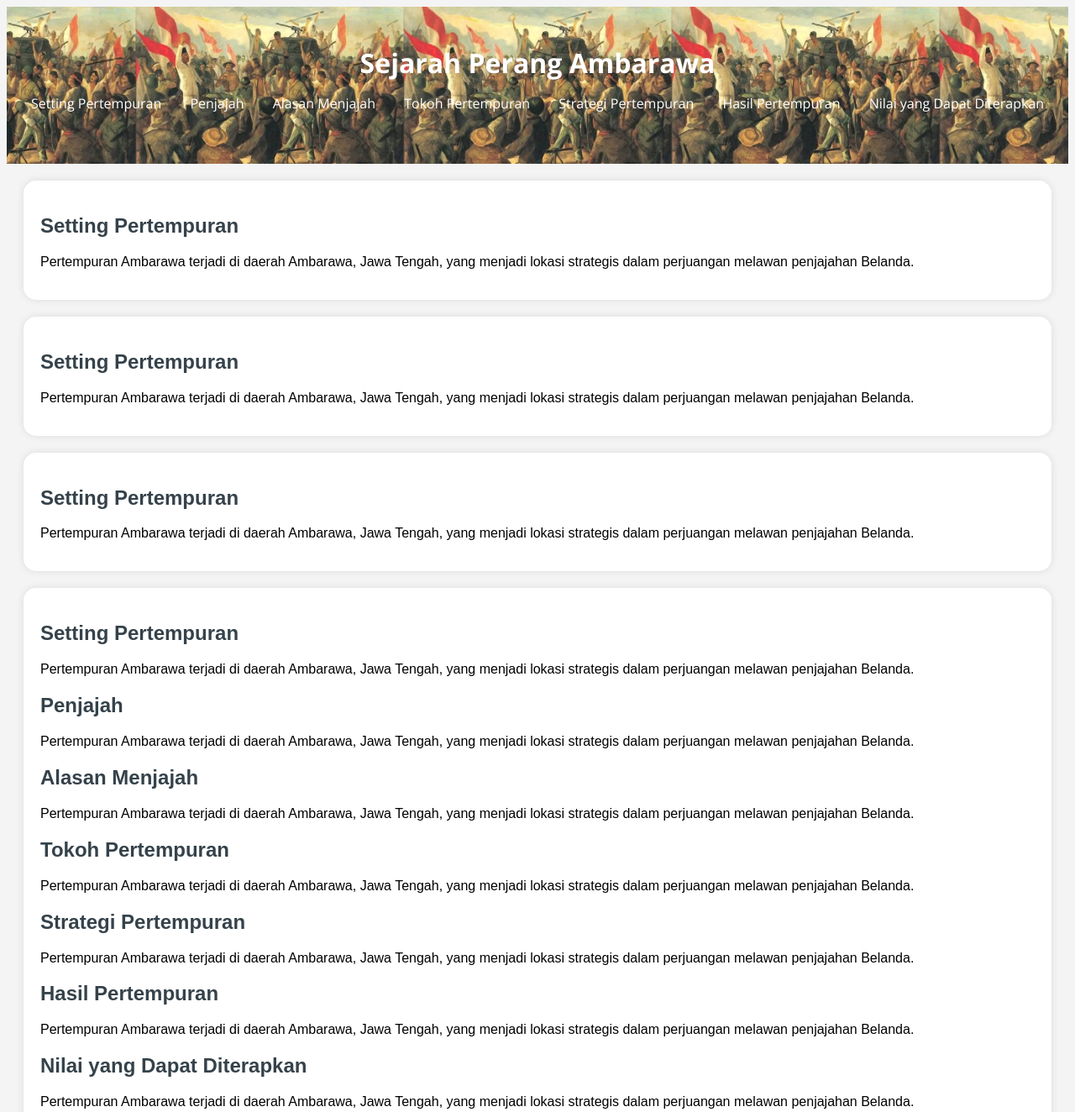
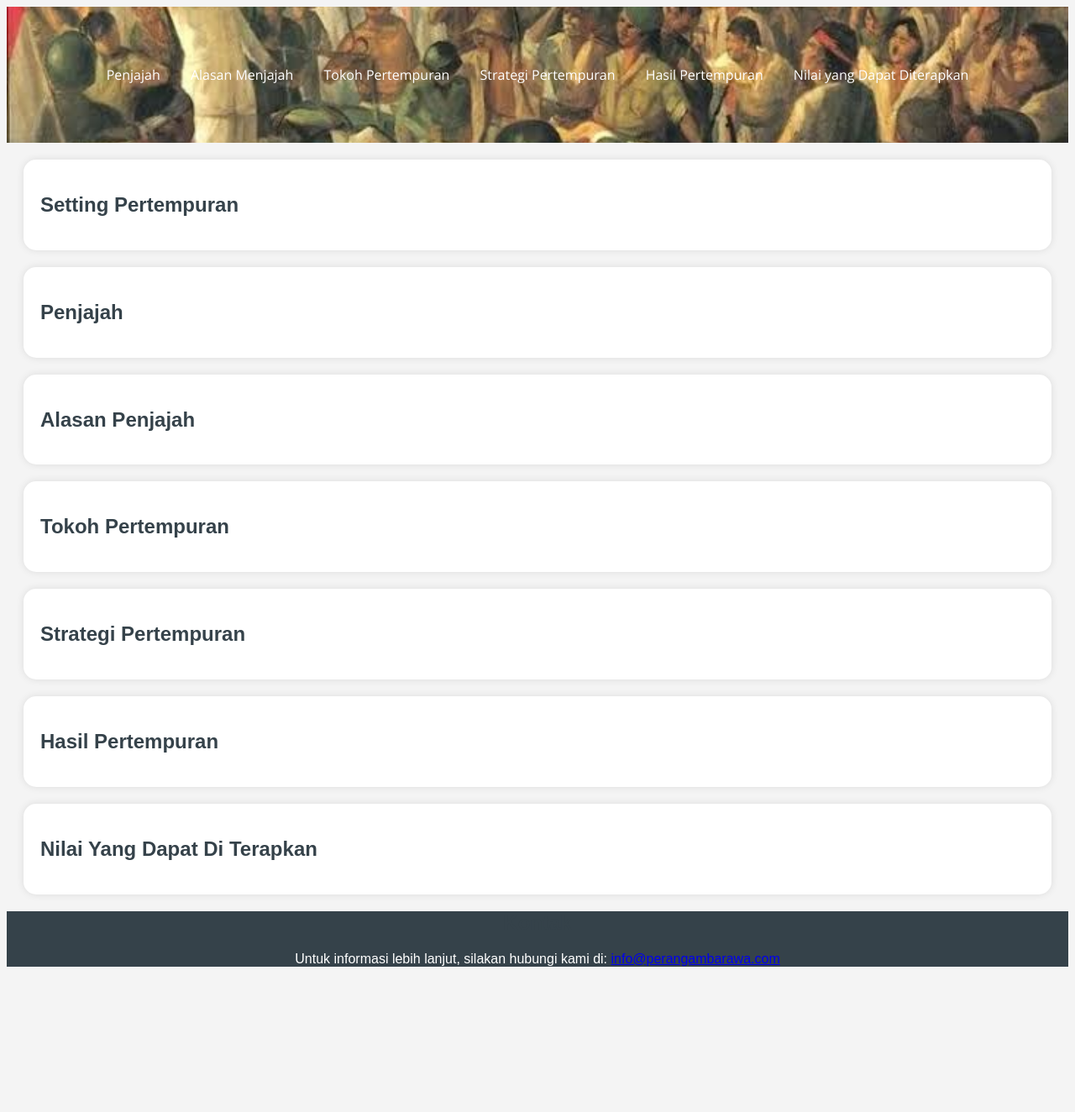
Before and after one commit to Aditya3-9-08/Sejarah, a plain HTML site: page sejarah.html in a window 1280 px wide. Shown: the top 1324 px of the page at 84% size. After the commit the page ends 1167 px from the top, so only its background shows below. Drawn offline with nearby package versions, Linux system fonts and the light colour scheme.

Commit message:
Pernyataan

```diff
--- /dev/null
+++ b/rawr.js
@@ -0,0 +1,17 @@
+function muncul(id) {
+    // Sembunyikan semua elemen dengan class 'options'
+    const allOptions = document.querySelectorAll('.options');
+    allOptions.forEach(option => {
+        if (option.id !== id) {
+            option.style.display = 'none';
+        }
+    });
+
+    // Toggle tampilan options yang diklik
+    const current = document.getElementById(id);
+    if (current.style.display === 'block') {
+        current.style.display = 'none';
+    } else {
+        current.style.display = 'block';
+    }
+}
--- a/sejarah.html
+++ b/sejarah.html
@@ -10,89 +10,145 @@
 <link href="https://fonts.googleapis.com/css2?family=Open+Sans:ital,wght@0,300..800;1,300..800&display=swap" rel="stylesheet">
 </head>
 <body>
-    <header>
-        <h1>Sejarah Perang Ambarawa</h1>
-        <nav>
-            <ul>
-                <li><a href="#setting">Setting Pertempuran</a></li>
-                <li><a href="#penjajah">Penjajah</a></li>
-                <li><a href="#alasan">Alasan Menjajah</a></li>
-                <li><a href="#tokoh">Tokoh Pertempuran</a></li>
-                <li><a href="#strategi">Strategi Pertempuran</a></li>
-                <li><a href="#hasil">Hasil Pertempuran</a></li>
-                <li><a href="#nilai">Nilai yang Dapat Diterapkan</a></li>
-            </ul>
+    <nav class="navbar">
+        <div class="navigasi">
+                <a href="#penjajah">Penjajah</a>
+                <a href="#alasan">Alasan Menjajah</a>
+                <a href="#tokoh">Tokoh Pertempuran</a>
+                <a href="#strategi">Strategi Pertempuran</a>
+                <a href="#hasil">Hasil Pertempuran</a>
+                <a href="#nilai">Nilai yang Dapat Diterapkan</a>
+            </div>
     </nav>
-    </header>
-
-    <div class="p">
-        <div class="text">
+    <!-- Pertanyaan -->
+    <div class="p" onclick="muncul('options1')">
         <h2>Setting Pertempuran</h2>
-                <p>Pertempuran Ambarawa terjadi di daerah Ambarawa, Jawa Tengah, yang menjadi lokasi strategis dalam perjuangan melawan penjajahan Belanda.</p>
-        </div>
-    </div>
-    <div class="p">
-        <div class="text">
-            <h2>Setting Pertempuran</h2>
-                <p>Pertempuran Ambarawa terjadi di daerah Ambarawa, Jawa Tengah, yang menjadi lokasi strategis dalam perjuangan melawan penjajahan Belanda.</p>
-        </div>
-    </div>
-    <div class="p">
-        <div class="text">
-            <h2>Setting Pertempuran</h2>
-                <p>Pertempuran Ambarawa terjadi di daerah Ambarawa, Jawa Tengah, yang menjadi lokasi strategis dalam perjuangan melawan penjajahan Belanda.</p>
-        </div>
-    </div>
-    <div class="p">
-
-    <div class="lalal">
-        <div class="text">
-            <h2>Setting Pertempuran</h2>
-                <p>Pertempuran Ambarawa terjadi di daerah Ambarawa, Jawa Tengah, yang menjadi lokasi strategis dalam perjuangan melawan penjajahan Belanda.</p>
+        <div class="text" id="options1">
+                <p> Waktu:
+                    Terjadi pada tanggal 20 November hingga 15 Desember 1945.
+                    Merupakan masa-masa awal setelah Proklamasi Kemerdekaan Indonesia (17 Agustus 1945)
+                    Tempat:
+                    <br>1. Ambarawa, sebuah kota kecil di Kabupaten Semarang, Jawa Tengah.
+                    <br>
+                    2. Pertempuran juga mencakup daerah sekitar seperti Magelang, Banyubiru, dan Semarang.
+                    <br>
+                    3. Benteng Willem di Ambarawa menjadi salah satu titik penting yang diperebutkan.
+                    </p>
         </div>
     </div>
 
-    <div class="lalal">
-        <div class="text">
+    <div class="p" onclick="muncul('options2')">
         <h2>Penjajah</h2>
-                <p>Pertempuran Ambarawa terjadi di daerah Ambarawa, Jawa Tengah, yang menjadi lokasi strategis dalam perjuangan melawan penjajahan Belanda.</p>
+        <div class="text" id="options2">
+                <p>1. Sekutu (Inggris):
+
+                    -Datang untuk melucuti senjata Jepang dan membebaskan tawanan perang.
+                    <br>
+                    -Tapi mereka juga membantu Belanda masuk lagi ke Indonesia.
+                    <br>
+                    2. NICA (Belanda):
+                    <br>
+                    -Ikut bersama Sekutu.
+                    <br>
+                    -Diam-diam ingin mengambil alih kembali kekuasaan di Indonesia.
+
+                    Tindakan mereka memicu kemarahan rakyat dan perlawanan</p>
         </div>
     </div>
 
-    <div class="lalal">
-        <div class="text">
-            <h2>Alasan Menjajah</h2>
-                <p>Pertempuran Ambarawa terjadi di daerah Ambarawa, Jawa Tengah, yang menjadi lokasi strategis dalam perjuangan melawan penjajahan Belanda.</p>
+    <div class="p" onclick="muncul('options3')">
+        <h2>Alasan Penjajah</h2>
+        <div class="text" id="options3">
+                <p>1.Sekutu (Inggris):
+
+                    <br>-Awalnya datang untuk melucuti senjata Jepang dan membebaskan tawanan perang setelah Jepang kalah di Perang Dunia II.
+
+                    <br>2.NICA (Belanda):
+
+                    <br>-Menumpang bersama Sekutu untuk kembali menguasai Indonesia.
+
+                    <br>-Berusaha mengembalikan kekuasaan Belanda atas Indonesia yang sudah merdeka.
+
+                    <br>-Mulai membentuk pemerintahan sipil, membebaskan tentara Belanda, dan merebut fasilitas penting.
+
+                    </p>
         </div>
     </div>
 
-    <div class="lalal">
-        <div class="text">
+    <div class="p" onclick="muncul('options4')">
         <h2>Tokoh Pertempuran</h2>
-                <p>Pertempuran Ambarawa terjadi di daerah Ambarawa, Jawa Tengah, yang menjadi lokasi strategis dalam perjuangan melawan penjajahan Belanda.</p>
+        <div class="text" id="options4">
+                <p>Tokoh-tokoh yang terlibat dalam Pertempuran Ambarawa adalah:
+                    Jenderal Sudirman: Panglima perang yang memimpin pasukan TKR dalam Pertempuran Ambarawa. Ia menggunakan strategi "Supit Urang" yang berhasil mengusir pasukan Sekutu dan Belanda.
+                    Letnan Kolonel Isdiman: Perwira TKR Banyumas yang gugur dalam Pertempuran Ambarawa. Ia ahli taktik yang mengatur siasat pertempuran.
+                    GPH Djatikusumo: Komandan divisi IV yang bertugas melacak dan mengepung pasukan asing.
+                    K.H. Saifuddin Zuhri: Ulama pemimpin Laskar Hizbullah yang berjuang bersama TKR dan pemuda Indonesia.
+                    Letkol Sarbini Martodiharjo: Perwira yang terlibat dalam Pertempuran Ambarawa.
+                    Gatot Soebroto: Perwira yang terlibat dalam Pertempuran Ambarawa.
+                    Surono Reksodimejo: Tokoh yang terlibat dalam PertempuranAmbarawa.</p>
         </div>
     </div>
 
-    <div class="lalal">
-        <div class="text">
+    <div class="p" onclick="muncul('options5')">
         <h2>Strategi Pertempuran</h2>
-                <p>Pertempuran Ambarawa terjadi di daerah Ambarawa, Jawa Tengah, yang menjadi lokasi strategis dalam perjuangan melawan penjajahan Belanda.</p>
+        <div class="text" id="options5">
+            <p>Strategi pertempuran Ambarawa yang digunakan oleh pasukan Indonesia adalah strategi gelar supit urang. Taktik ini digagas oleh Kolonel Soedirman, yang saat itu memimpin Palagan Ambarawa.
+                Penjelasan strategi gelar supit urang
+                Strategi ini merupakan taktik pengepungan yang dilakukan secara serentak di segala sektor.
+                Nama "supit urang" berasal dari bahasa pewayangan yang berarti kepungan.
+                Taktik ini dilakukan dengan cara mendobrak dari arah selatan dan barat menuju timur, kemudian menjepit dari kanan dan kiri.
+                Tujuannya adalah untuk menjebak musuh sehingga terkurung dan komunikasi dengan pusat terputus.
+                Taktik ini merupakan bagian dari strategi perang gerilya yang efektif untuk menghadapi pasukan yang lebih besar dan lebih kuat.
+                Hasil pertempuran
+                Pertempuran Ambarawa berhasil dimenangkan oleh pasukan Indonesia pada 15 Desember 1945. Kemenangan ini diabadikan dengan didirikannya Monumen Palagan Ambarawa.</p>
         </div>
     </div>
 
-    <div class="lalal">
-        <div class="text">
+    <div class="p" onclick="muncul('options6')">
         <h2>Hasil Pertempuran</h2>
-                <p>Pertempuran Ambarawa terjadi di daerah Ambarawa, Jawa Tengah, yang menjadi lokasi strategis dalam perjuangan melawan penjajahan Belanda.</p>
+        <div class="text" id="options6">
+                <p>Hasil Pertempuran Ambarawa :
+                    <br>1. Indonesia berhasil menang dan mengusir Sekutu-NICA.
+
+                    <br>2. Sudirman diangkat jadi Panglima Besar TNI.
+
+                    <br>3. 15 Desember diperingati sebagai Hari Juang TNI AD.
+
+                    <br>4. Meningkatkan semangat rakyat mempertahankan kemerdekaan.</p>
         </div>
     </div>
 
-    <div class="lalal">
-        <div class="text">
-            <h2>Nilai yang Dapat Diterapkan</h2>
-                <p>Pertempuran Ambarawa terjadi di daerah Ambarawa, Jawa Tengah, yang menjadi lokasi strategis dalam perjuangan melawan penjajahan Belanda.</p>
+    <div class="p" onclick="muncul('options7')">
+        <h2>Nilai Yang Dapat Di Terapkan</h2>
+        <div class="text" id="options7">
+                <p>Dalam peristiwa Perang Ambarawa (20 November - 15 Desember 1945), terdapat banyak nilai-nilai luhur yang bisa diterapkan. Beberapa nilai tersebut antara lain:
+                    <br>
+                    1. Patriotisme
+                    Semangat mencintai dan membela tanah air ditunjukkan oleh para pejuang yang rela mengorbankan jiwa dan raga demi kemerdekaan.
+                    <br>
+                    2. Persatuan dan Kesatuan
+                    Rakyat dan tentara bersatu melawan penjajah, tanpa membedakan suku, agama, atau golongan.
+                    <br>
+                    3. Rela Berkorban
+                    Para pejuang mempertaruhkan nyawa demi kebebasan Indonesia dari penjajahan.
+                    <br>
+                    4. Keberanian
+                    Melawan pasukan Sekutu yang memiliki senjata lebih canggih membutuhkan keberanian luar biasa.
+                    <br>
+                    5. Pantang Menyerah
+                    Meskipun menghadapi tekanan militer besar dari Sekutu, para pejuang terus melawan tanpa putus asa.
+                    <br>
+                    6. Kepemimpinan yang Baik
+                    Letkol Sudirman menunjukkan kemampuan memimpin yang luar biasa, meski usianya masih muda, dan berhasil memotivasi pasukan untuk bertahan dan menyerang dengan strategi yang tepat.
+                    <br>
+                    7. Kedisiplinan dan Strategi
+                    Pasukan TKR (Tentara Keamanan Rakyat) menunjukkan kedisiplinan dan strategi perang yang matang, termasuk manuver serangan dari berbagai arah (yang dikenal sebagai "manuver Sudirman").
+                    </p>
         </div>
     </div>
+
+    <!-- js -->
+    <script src="rawr.js"></script>
 
     <footer>
         <h2>Kontak</h2>
--- a/style.css
+++ b/style.css
@@ -5,14 +5,28 @@ body {
     background-color: #f4f4f4;
 }
 
-header {
+.navbar {
     background-image: url(Gambar/foto\ atas.jpg);
-    background-size: contain;
+    background-size: cover;
     background-position: center;
-    color: #ffffff;
-    padding: 45px 0;
+    background-repeat: no-repeat;
+    padding: 70px 0;
+}
+
+.navigasi {
     text-align: center;
     font-family: "Open Sans", sans-serif;
+}
+
+.navigasi a {
+    color: #ffffff;
+    text-decoration: none;
+    margin: 0 1rem;
+}
+
+.text {
+    display: none;
+    margin-top: 10px;
 }
 
 header h1 {
```
Lines whose indentation alone changed are shown as unchanged.
